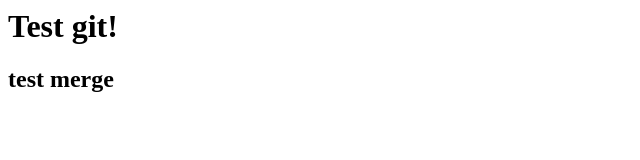
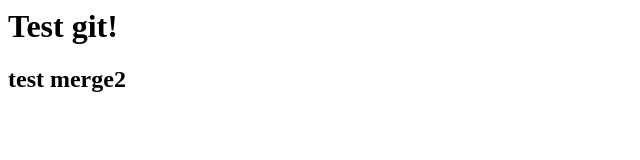
Before and after one commit to Lev458/test_git_and_docker, a plain HTML site: page index.html in a window 1280 px wide. Shown: the full height of the page, 0-640 px from the left. Drawn offline with Linux system fonts and the light colour scheme.

Commit message:
test mege 2

```diff
--- a/index.html
+++ b/index.html
@@ -1,2 +1,2 @@
 <h1> Test git! </h1>
-<h2> test merge </h2>
+<h2> test merge2 </h2>
```
